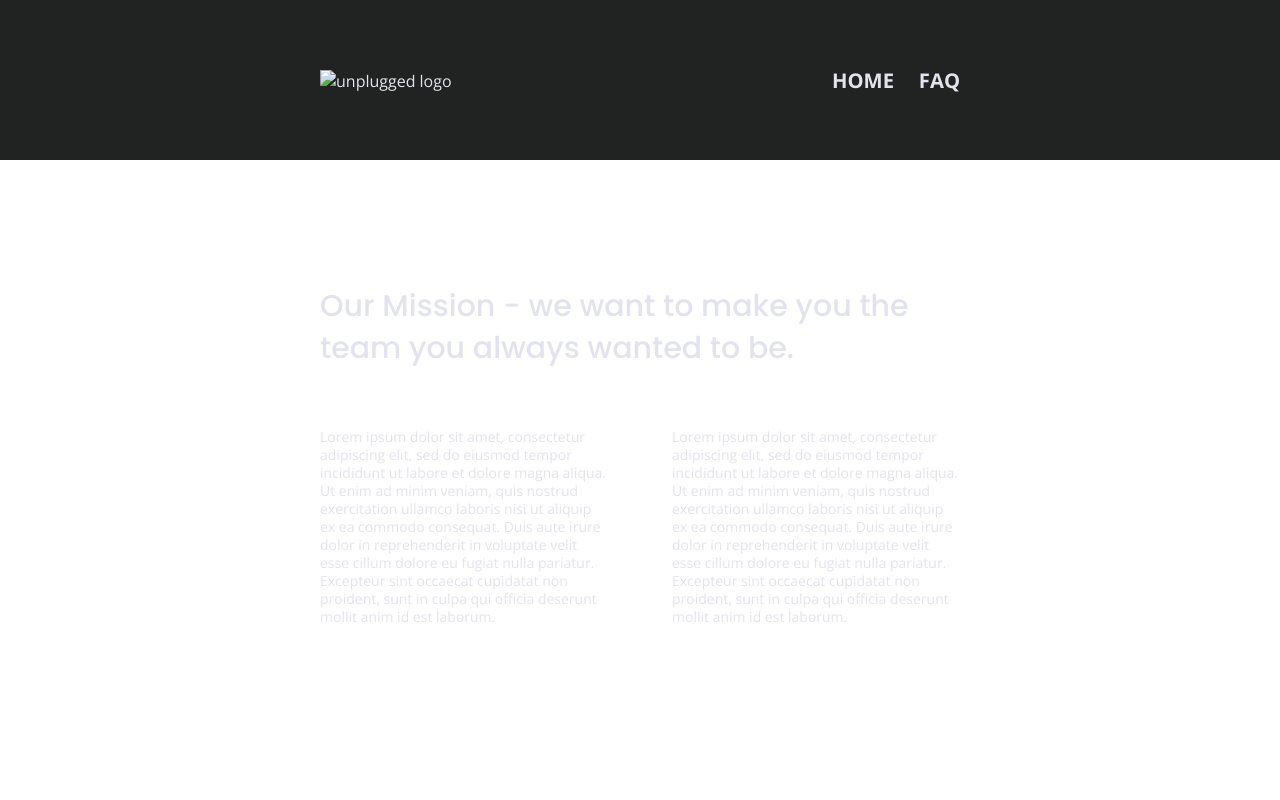
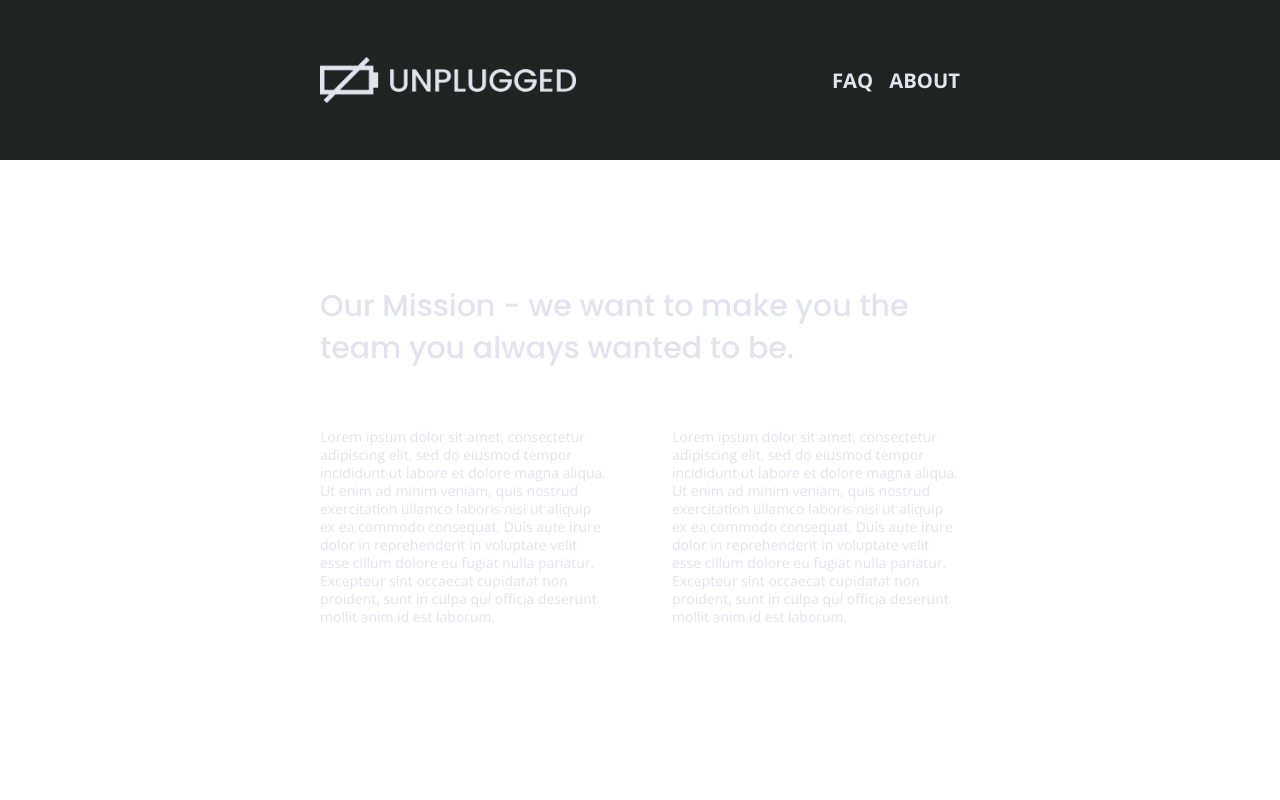
Before and after one commit to braddefauw/206-unplugged, a website: page about/index.html in a window 1280 px wide. Shown: the top 800 px of the page. Drawn offline with nearby package versions, Linux system fonts and the light colour scheme.

Commit message:
added header image and formatting to about and faq pages

```diff
--- a/about/index.html
+++ b/about/index.html
@@ -26,12 +26,16 @@
 <body>
   <header>
     <div class="content-wrapper">
-      <a href="#"><img src="" alt="unplugged logo"></a>
+      <figure>
+        <a href="#">
+          <img src="../img/unpluggedlogo.png" alt="unplugged logo">
+        </a>
+      </figure>
       <div class="header-divider"></div>
       <nav>
         <ul>
-          <li><a href="../index.html" target="_blank">Home</a></li>
-          <li><a href="../faq/index.html" target="_blank">FAQ</a></li>
+          <li><a href="faq/index.html" target="_blank">FAQ</a></li>
+          <li><a href="about/index.html" target="_blank">About</a></li>
         </ul>
       </nav>
     </div>
```
Also changed, not shown: faq/index.html (+7 -3 lines).
